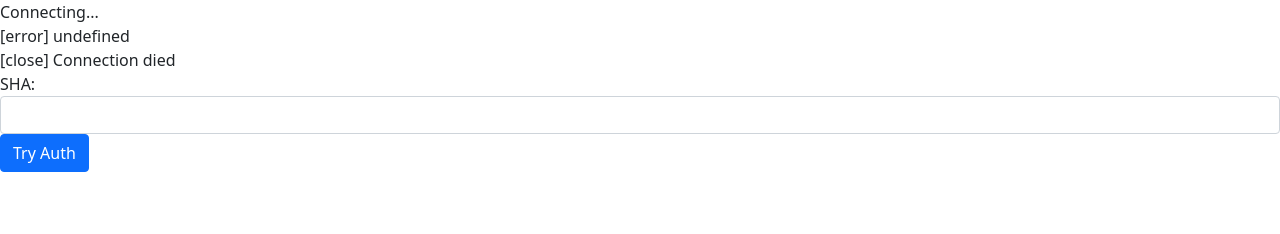
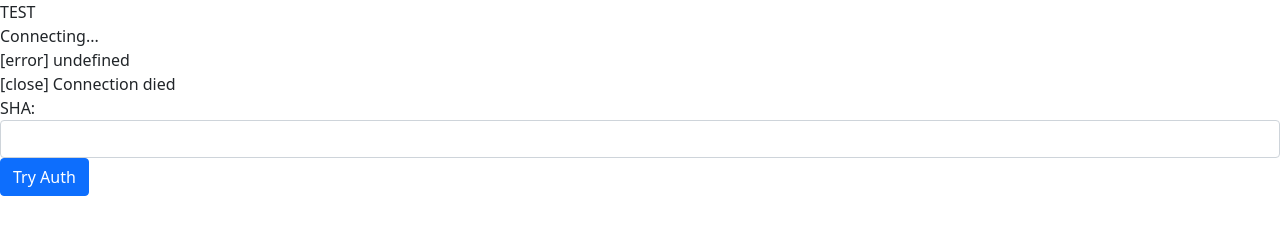
Before and after one commit to M4rYu5/OBS-3DTransform-MovePoints, a website: page src/wwwroot/index.html in a window 1280 px wide. Drawn offline with Linux system fonts and the light colour scheme.

Commit message:
testing that the subtree wroks as I expected

```diff
--- a/src/wwwroot/index.html
+++ b/src/wwwroot/index.html
@@ -5,6 +5,7 @@
 
 </header>
 <body>
+    <div>TEST</div>
     <div>
         <div id="output"></div>
 
```
